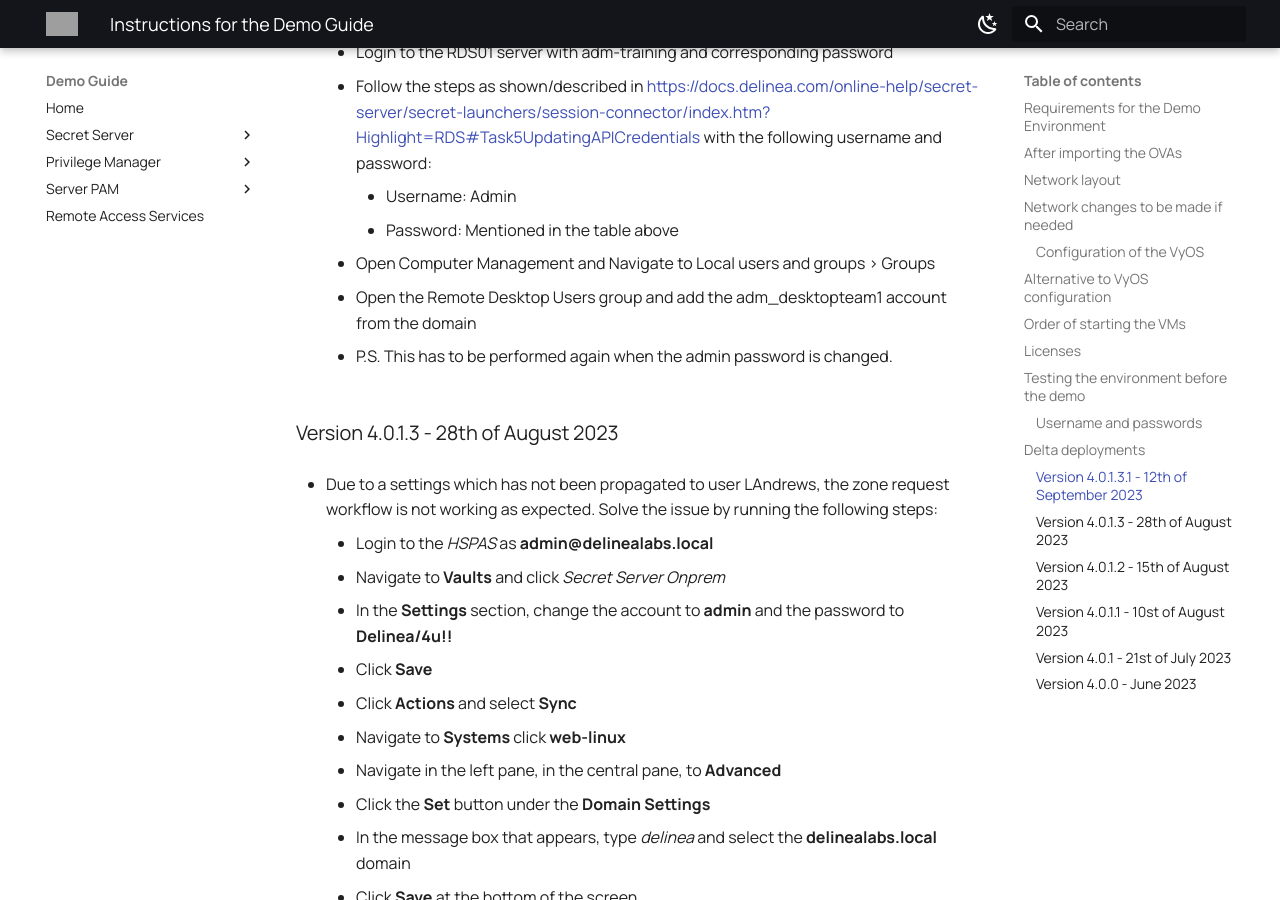
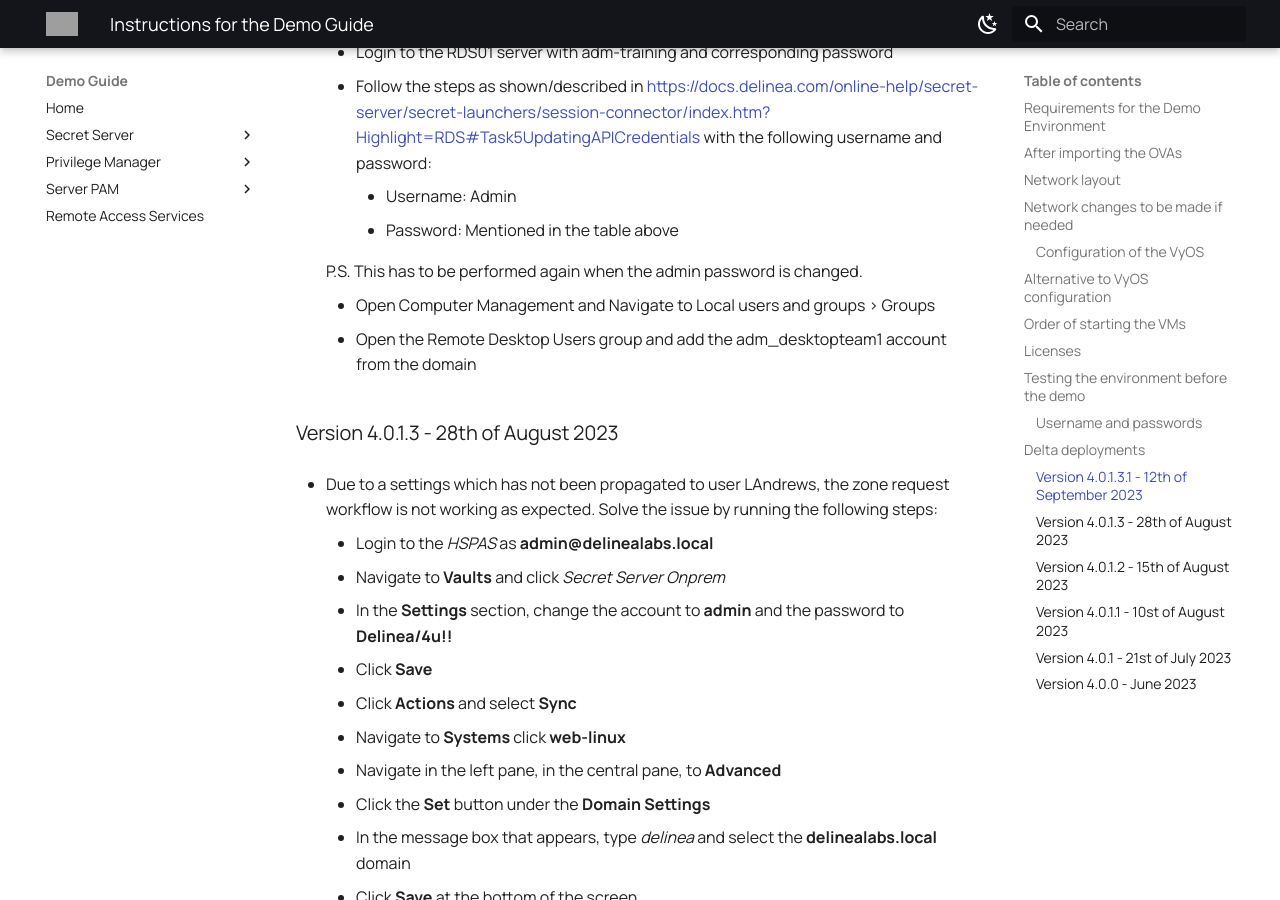
Before and after one commit to wessenstam/demoguide, an MkDocs documentation site: the page built from docs/instructor/instructor.md, in a window 1280 px wide and 900 px high, scrolled down 7186 px. Built offline with MkDocs 1.6.1 and Material for MkDocs 9.7.7, drawn with Linux system fonts in a browser that asks for light colours; grey boxes are pictures that could not be loaded.

Commit message:
Small update 4.0.1.3.1

```diff
--- a/docs/instructor/instructor.md
+++ b/docs/instructor/instructor.md
@@ -180,10 +180,12 @@
         - Username: Admin
         - Password: Mentioned in the table above
 
+    P.S. This has to be performed again when the admin password is changed.
+
     - Open Computer Management and Navigate to Local users and groups > Groups
     - Open the Remote Desktop Users group and add the adm_desktopteam1 account from the domain
 
-    - P.S. This has to be performed again when the admin password is changed.
+
 
 
 ### Version 4.0.1.3 - 28th of August 2023
```
